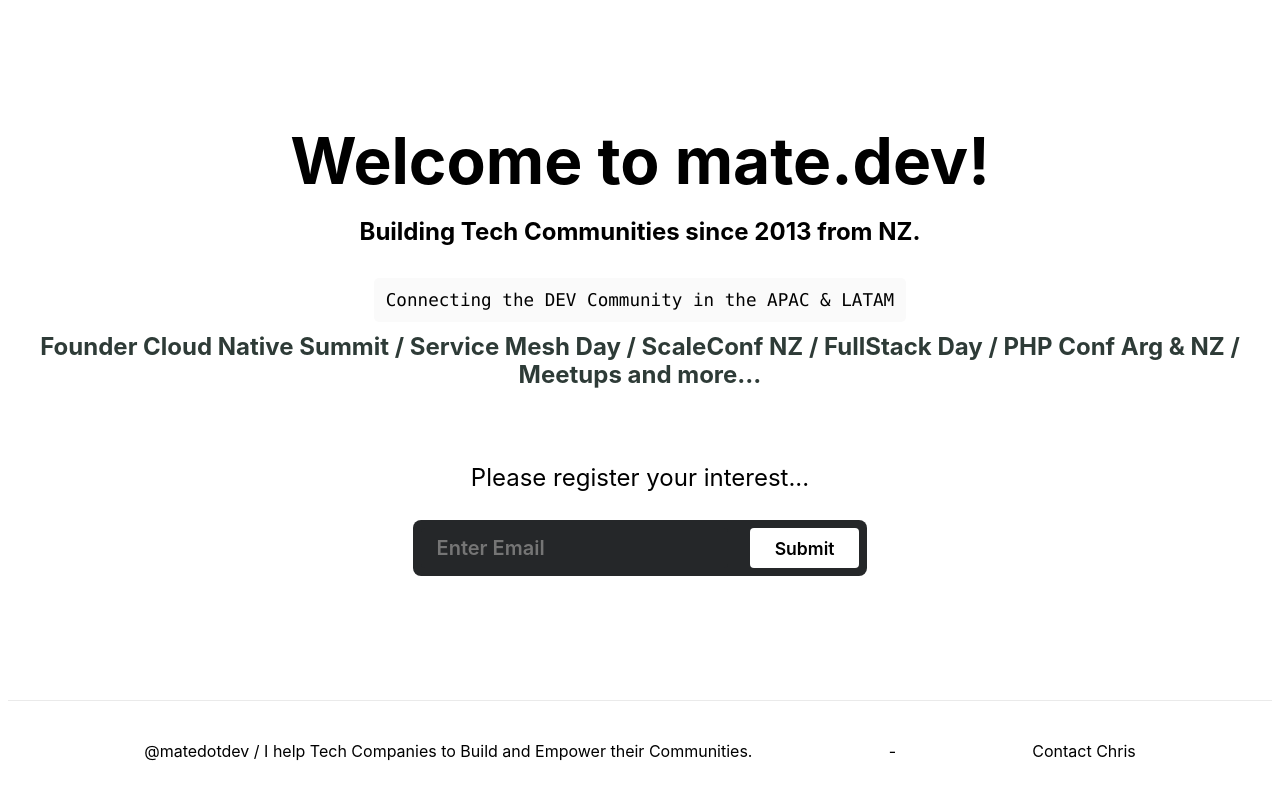
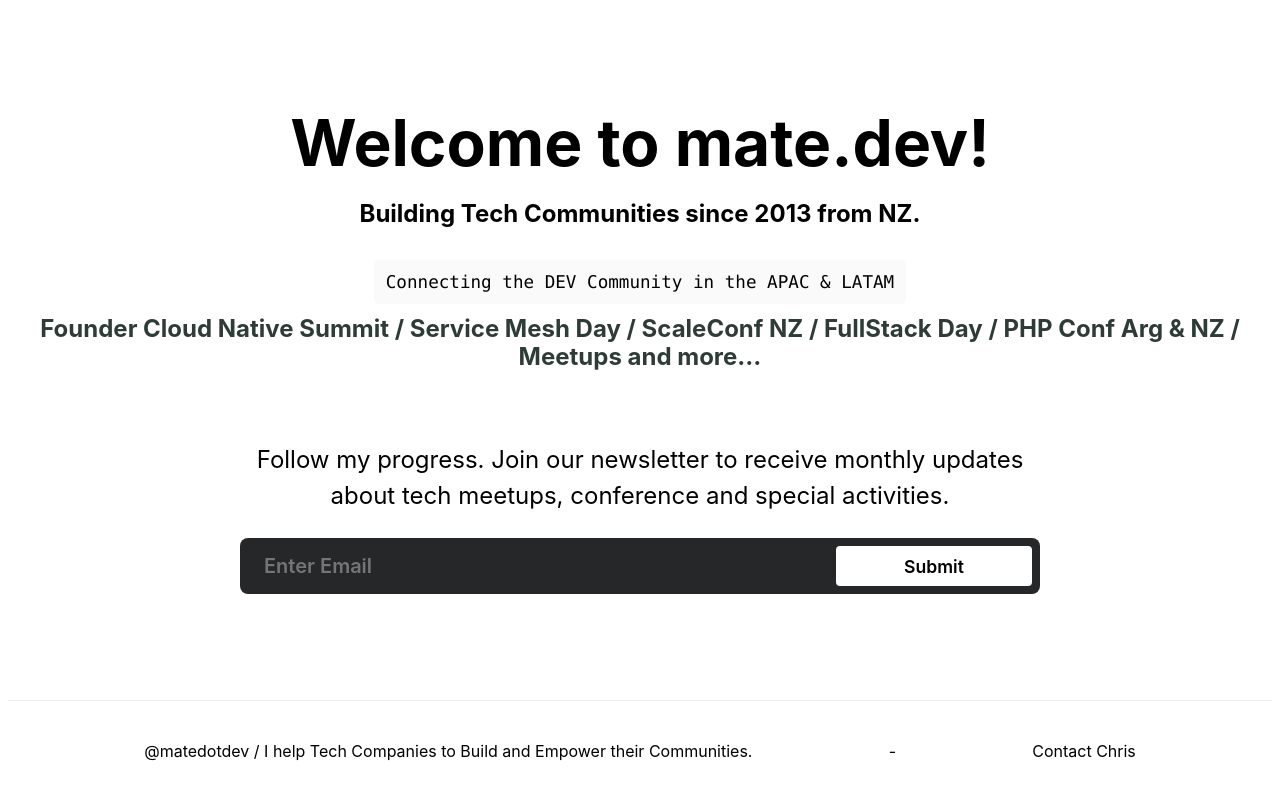
Before and after one commit to chaltenio/matedev, a Next.js app: page / in a window 1280 px wide. Built offline with nearby package versions, Linux system fonts and the light colour scheme.

Commit message:
New message for newsletter

```diff
--- a/components/newsletter.js
+++ b/components/newsletter.js
@@ -24,7 +24,7 @@
 
 
       <p className={styles.descriptiontitle}>
-        Please register your interest...
+         Follow my progress. Join our newsletter to receive monthly updates about tech meetups, conference and special activities.
       </p>
 
       <div className={styles.registerMailchimp}>
```
